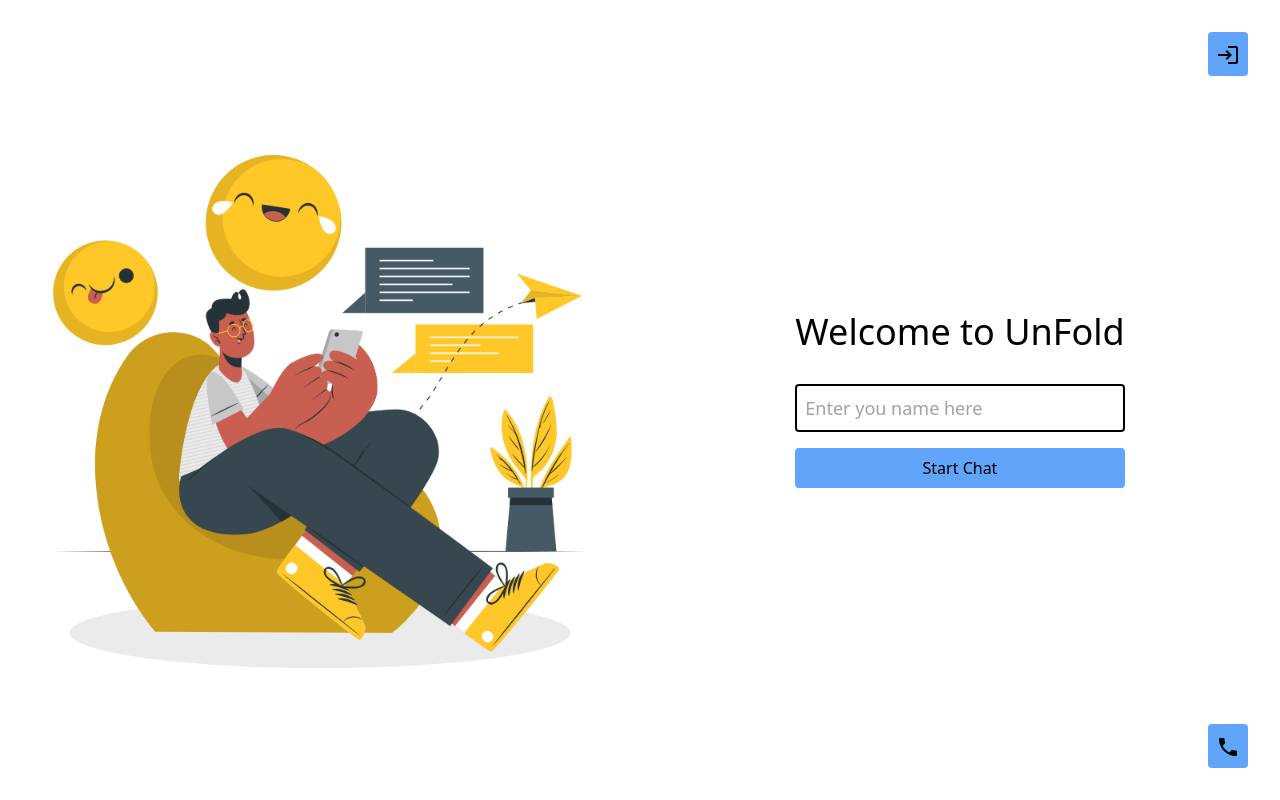
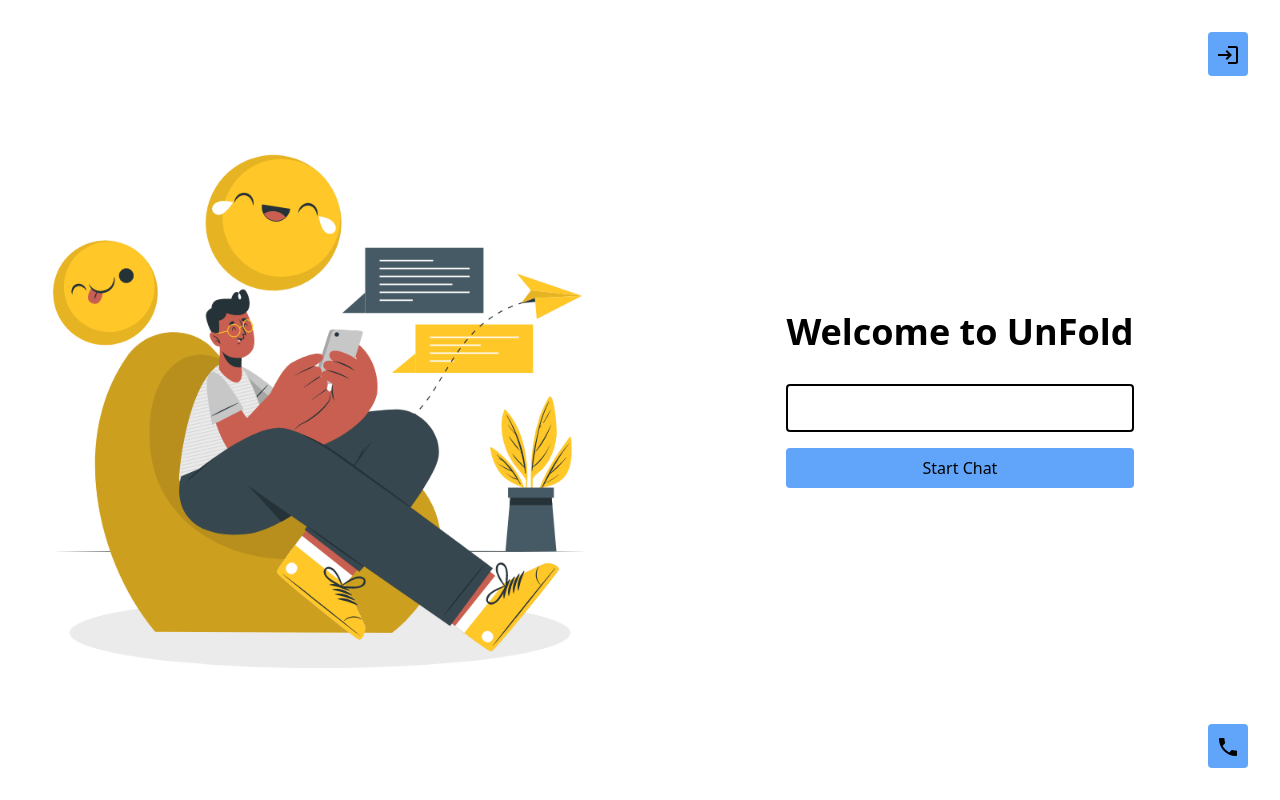
Before and after one commit to singhalkarun/unfold-frontend, a Next.js app: page / in a window 1280 px wide. Built offline with nearby package versions, Linux system fonts and the light colour scheme; no server answers.

Commit message:
Design Updates

```diff
--- a/components/home/components/start-chat.component.tsx
+++ b/components/home/components/start-chat.component.tsx
@@ -12,7 +12,7 @@ export const StartChatComponent: NextPage<Props> = (props: Props) => {
 
   return (
     <div className='mx-2 my-auto md:m-auto  p-8 rounded font-heading'>
-      <h1 className='text-4xl mb-8 text-center'>Welcome to UnFold</h1>
+      <h1 className='text-4xl mb-8 text-center font-bold'>Welcome to UnFold</h1>
       <div className='grid grid-rows-2'></div>
       <div className='row-span-1'>
         <form
@@ -23,7 +23,7 @@ export const StartChatComponent: NextPage<Props> = (props: Props) => {
           <div className=' border-2 border-black rounded p-2 text-lg mb-4'>
             <input
               required
-              className='outline-0 bg-transparent'
+              className='outline-0 bg-transparent text-white placeholder-white'
               placeholder='Enter you name here'
               onChange={(e) => {
                 setName(e.target.value)
--- a/components/home/home.page.tsx
+++ b/components/home/home.page.tsx
@@ -15,7 +15,7 @@ export const HomePage: NextPage<Props> = (props: Props) => {
   const [isLoginSignup, setIsLoginSignup] = useState(false)
 
   return (
-    <div className='flex h-screen justify-center'>
+    <div className='flex h-screen justify-center '>
       {isLoginSignup === true ? (
         <button
           className='absolute right-8 top-8 rounded p-2 text-lg bg-blue-400'
--- a/pages/index.tsx
+++ b/pages/index.tsx
@@ -79,7 +79,7 @@ const Home: NextPage<Props> = (props: Props) => {
               layout='responsive'
             />
           </div>
-          <div className='col-span-2 md:col-span-1'>
+          <div className='col-span-2 md:col-span-1 bg-chat-widget bg-opacity-25 bg-no-repeat bg-cover md:bg-none'>
             <HomePage socketServerUrl={props.socketServerUrl} />
           </div>
         </div>
--- a/tailwind.config.js
+++ b/tailwind.config.js
@@ -16,6 +16,9 @@ module.exports = {
       colors: {
         skyBlue: '#85dfef',
       },
+      backgroundImage: (theme) => ({
+        'chat-widget': "url('../public/images/background.png')",
+      }),
     },
   },
   plugins: [],
```
Also changed, not shown: public/images/background.png (added).
